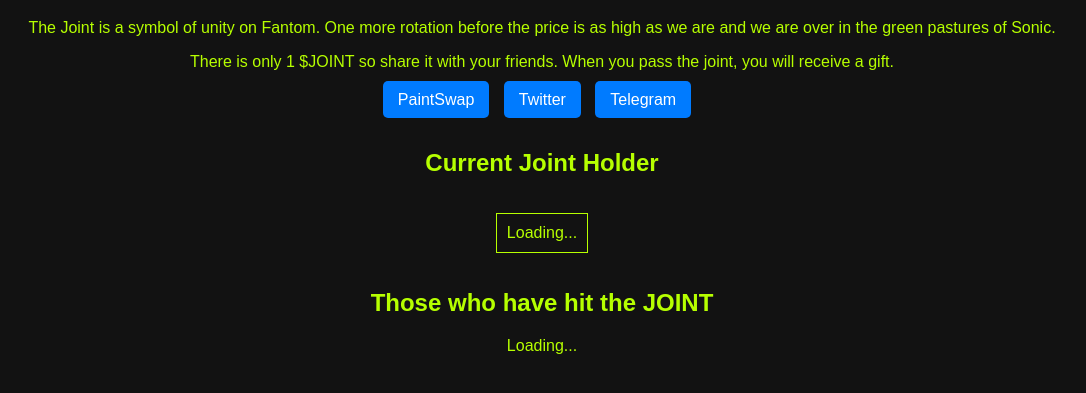
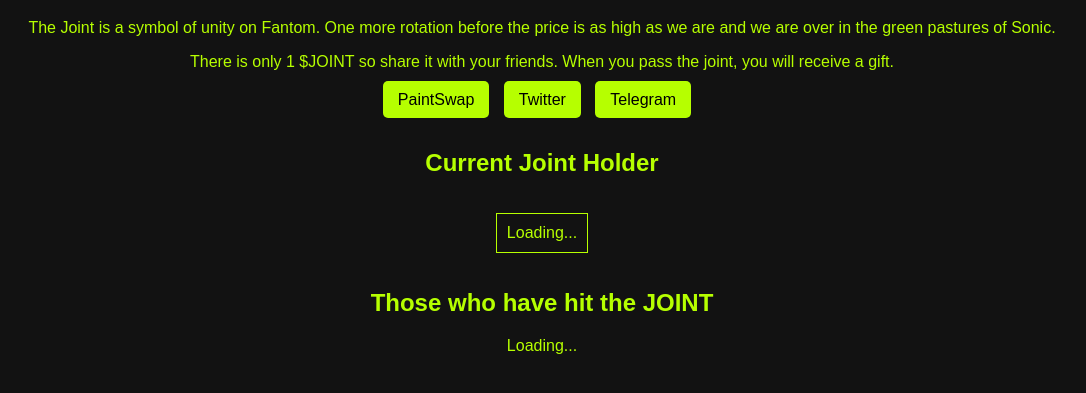
Before and after one commit to thehazyobserver/PassTheJointWebsite, a website: page index.html in a window 1280 px wide. Shown: the part 61-454 px from the top of the page, without its empty margins (98-1184 px from the left). Drawn offline with Linux system fonts and the light colour scheme; a script that the page names is missing.

Commit message:
Update index.html

```diff
--- a/index.html
+++ b/index.html
@@ -33,8 +33,8 @@
         }
         .button-container a {
             text-decoration: none;
-            color: white;
-            background-color: #007bff;
+            color: rgb(0, 0, 0);
+            background-color: #b6ff00;
             padding: 10px 15px;
             border-radius: 5px;
             margin-right: 10px;
```
